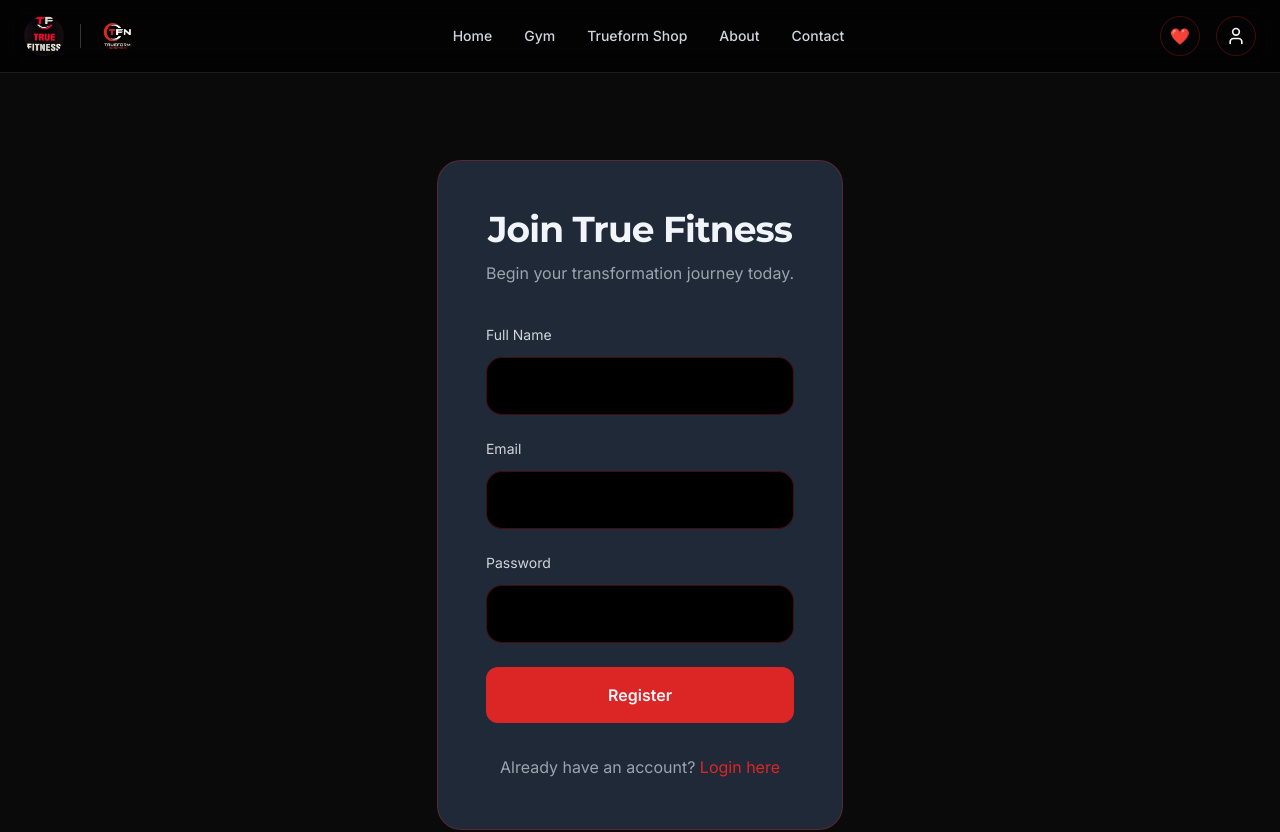
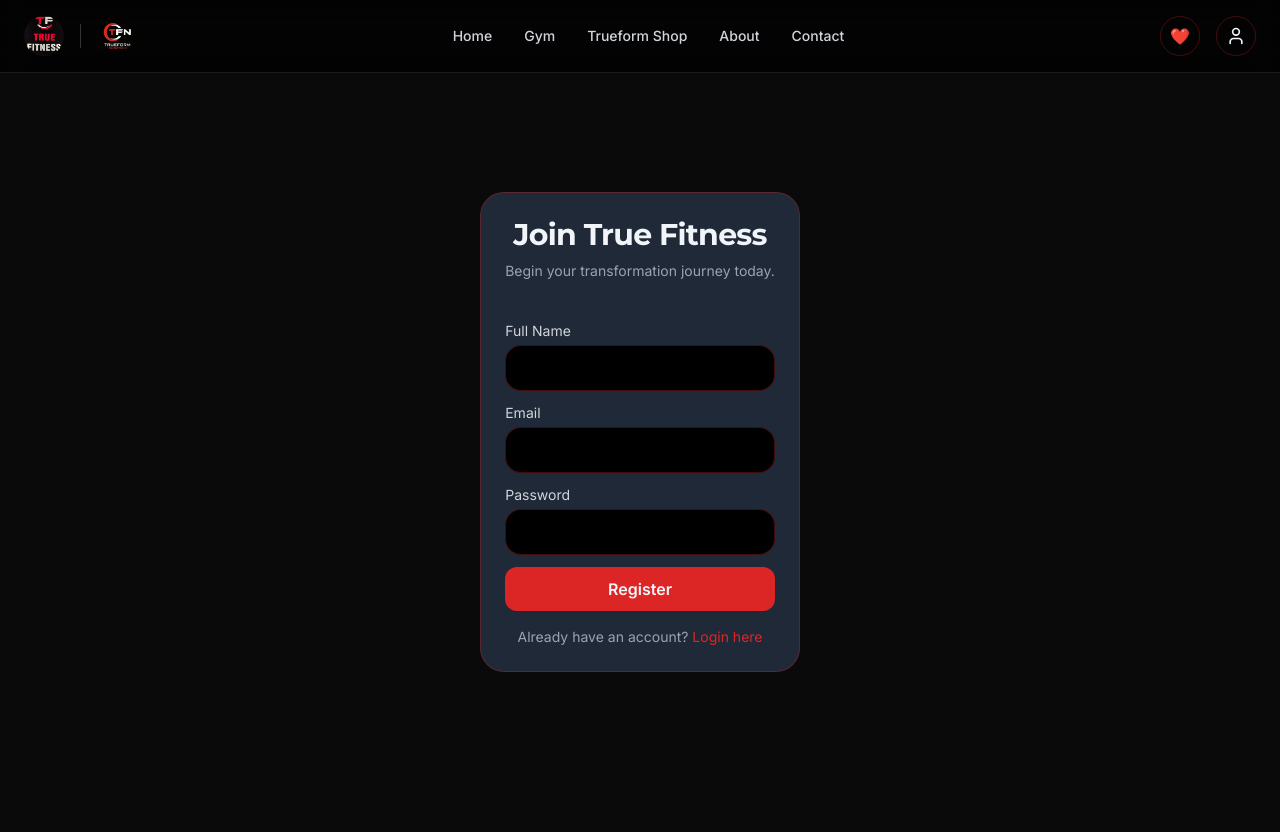
Before and after one commit to covenantmuriwo/true-fitness, a React (Vite) app in the folder client/: page /register in a window 1280 px wide. Shown: the top 832 px of the page. Built offline with nearby package versions, Linux system fonts and the light colour scheme.

Commit message:
Refine UI across pages and add scroll indicators

```diff
--- a/client/src/pages/About.jsx
+++ b/client/src/pages/About.jsx
@@ -1,6 +1,6 @@
 import { motion } from 'framer-motion';
 import { Award, Users, Target } from 'lucide-react';
-;
+import { ChevronDown } from 'lucide-react';
 
 const About = () => {
   return (
@@ -25,7 +25,20 @@ const About = () => {
   >
     Empowering fitness journeys in Arjit, Punjab since day one.
   </motion.p>
+<motion.div
+  animate={{ y: [0, 8, 0] }}
+  transition={{
+    duration: 1.8,
+    repeat: Infinity,
+  }}
+  className="mt-14 flex flex-col items-center gap-2 opacity-60"
+>
+  <span className="text-xs uppercase tracking-[0.3em] text-gray-500">
+    Explore
+  </span>
 
+  <ChevronDown size={28} className="text-gray-500" />
+</motion.div>
 </div>
 
      <div className="max-w-6xl mx-auto px-6 py-16">
--- a/client/src/pages/Contact.jsx
+++ b/client/src/pages/Contact.jsx
@@ -1,6 +1,7 @@
 import { useState } from 'react';
 import { MapPin, Phone, Mail, Clock } from 'lucide-react';
-
+import { ChevronDown } from 'lucide-react';
+import { motion } from 'framer-motion';
 const Contact = () => {
   const [formData, setFormData] = useState({
     name: '',
@@ -21,11 +22,27 @@ const Contact = () => {
           <div className="h-screen flex flex-col items-center justify-center text-center px-6">
           <h1 className="text-4xl md:text-6xl font-bold tracking-tight mb-5">Get In Touch</h1>
           <p className="text-lg md:text-2xl text-gray-300 mb-2">We're here to help you on your fitness journey</p>
+
+          <motion.div
+  animate={{ y: [0, 8, 0] }}
+  transition={{
+    duration: 1.8,
+    repeat: Infinity,
+  }}
+  className="mt-14 flex flex-col items-center gap-2 opacity-60"
+>
+  <span className="text-xs uppercase tracking-[0.3em] text-gray-500">
+    Explore
+  </span>
+
+  <ChevronDown size={28} className="text-gray-500" />
+</motion.div>
+
           </div>
+
         </div>
+        <div className="grid md:grid-cols-2 gap-16">
 
-
-        <div className="grid md:grid-cols-2 gap-16">
           {/* Contact Form */}
           <div>
             <h2 className="text-3xl md:text-4xl font-bold mb-3">Send us a Message</h2>
--- a/client/src/pages/Gym.jsx
+++ b/client/src/pages/Gym.jsx
@@ -2,6 +2,7 @@ import { useState } from 'react';
 import { motion } from 'framer-motion';
 import { Clock, Award, User } from 'lucide-react';
 import manojImage from '../assets/gym/manoj-trainer.jpg';
+import { ChevronDown } from 'lucide-react';
 
 const Gym = () => {
   const [showBookingSuccess, setShowBookingSuccess] = useState(false);
@@ -103,6 +104,20 @@ return (
 >
   Join True Fitness
 </motion.button>
+<motion.div
+  animate={{ y: [0, 8, 0] }}
+  transition={{
+    duration: 1.8,
+    repeat: Infinity,
+  }}
+  className="mt-14 flex flex-col items-center gap-2 opacity-60"
+>
+  <span className="text-xs uppercase tracking-[0.3em] text-gray-500">
+    Explore
+  </span>
+
+  <ChevronDown size={28} className="text-gray-500" />
+</motion.div>
 
     </div>
   </section>
--- a/client/src/pages/Login.jsx
+++ b/client/src/pages/Login.jsx
@@ -28,44 +28,44 @@ const Login = () => {
   };
 
   return (
-    <div className="min-h-screen bg-dark-bg flex items-center justify-center px-6 pt-24">
+    <div className="min-h-screen bg-dark-bg flex items-center justify-center px-6 pt-8">
     <div className="min-h-[80vh] flex items-center justify-center px-6">
       <motion.div
         initial={{ opacity: 0, y: 20 }}
         animate={{ opacity: 1, y: 0 }}
-        className="max-w-md w-full bg-dark-card p-8 md:p-12 rounded-3xl border border-primary-red/30"
+        className="max-w-sm w-full bg-dark-card p-6 md:p-8 rounded-3xl border border-primary-red/30 mt-12"
       >
         <div className="text-center mb-10">
-  <h1 className="text-4xl font-bold tracking-tight mb-3">
+  <h1 className="text-3xl font-bold tracking-tight mb-2">
     Welcome Back
   </h1>
 
-  <p className="text-base text-gray-400">
+  <p className="text-sm text-gray-400">
     Continue your fitness journey.
   </p>
 </div>
 
         {error && <p className="text-red-500 text-center mb-4">{error}</p>}
 
-        <form onSubmit={handleSubmit} className="space-y-6">
+        <form onSubmit={handleSubmit} className="space-y-4">
           <div>
-            <label className="block text-sm text-gray-300 mb-3">Email</label>
+            <label className="block text-sm text-gray-300 mb-2">Email</label>
             <input
               type="email"
               value={email}
               onChange={(e) => setEmail(e.target.value)}
-              className="w-full px-6 py-4 bg-black border border-primary-red/30 rounded-2xl focus:border-primary-red outline-none transition-all"
+              className="w-full px-5 py-3 bg-black border border-primary-red/30 rounded-2xl focus:border-primary-red outline-none transition-all"
               required
             />
           </div>
 
           <div>
-            <label className="block text-sm text-gray-300 mb-3">Password</label>
+            <label className="block text-sm text-gray-300 mb-2">Password</label>
             <input
               type="password"
               value={password}
               onChange={(e) => setPassword(e.target.value)}
-              className="w-full px-6 py-4 bg-black border border-primary-red/30 rounded-2xl focus:border-primary-red outline-none transition-all"
+              className="w-full px-5 py-3 bg-black border border-primary-red/30 rounded-2xl focus:border-primary-red outline-none transition-all"
               required
             />
           </div>
@@ -73,13 +73,13 @@ const Login = () => {
           <button
             type="submit"
             disabled={loading}
-            className="w-full py-4 bg-primary-red hover:bg-red-700 rounded-xl font-semibold transition-all disabled:opacity-70"
+            className="w-full py-3 bg-primary-red hover:bg-red-700 rounded-xl font-semibold transition-all disabled:opacity-70"
           >
             {loading ? 'Logging in...' : 'Login'}
           </button>
         </form>
 
-        <p className="text-center mt-8 text-gray-400">
+        <p className="text-center mt-6 text-gray-400 text-sm">
           Don't have an account?{' '}
           <Link to="/register" className="text-primary-red hover:text-red-400 transition-all">Register here</Link>
         </p>
--- a/client/src/pages/Register.jsx
+++ b/client/src/pages/Register.jsx
@@ -29,55 +29,55 @@ const Register = () => {
   };
 
   return (
-    <div className="min-h-screen bg-dark-bg flex items-center justify-center px-6 pt-24">
+    <div className="min-h-screen bg-dark-bg flex items-center justify-center px-6 pt-8">
     <div className="min-h-[80vh] flex items-center justify-center px-6">
       <motion.div
         initial={{ opacity: 0, y: 20 }}
         animate={{ opacity: 1, y: 0 }}
-        className="max-w-md w-full bg-dark-card p-8 md:p-12 rounded-3xl border border-primary-red/30 mt-16"
+        className="max-w-sm w-full bg-dark-card p-5 md:p-6 rounded-3xl border border-primary-red/30 mt-8"
       >
         <div className="text-center mb-10">
-  <h1 className="text-4xl font-bold tracking-tight mb-3">
+  <h1 className="text-3xl font-bold tracking-tight mb-2">
     Join True Fitness
   </h1>
 
-  <p className="text-base text-gray-400">
+  <p className="text-sm text-gray-400">
     Begin your transformation journey today.
   </p>
 </div>
 
         {error && <p className="text-red-500 text-center mb-4">{error}</p>}
 
-        <form onSubmit={handleSubmit} className="space-y-6">
+        <form onSubmit={handleSubmit} className="space-y-3">
           <div>
-            <label className="block text-sm text-gray-300 mb-3">Full Name</label>
+            <label className="block text-sm text-gray-300 mb-1">Full Name</label>
             <input
               type="text"
               value={name}
               onChange={(e) => setName(e.target.value)}
-              className="w-full px-6 py-4 bg-black border border-primary-red/30 rounded-2xl focus:border-primary-red outline-none transition-all"
+              className="w-full px-4 py-2.5 bg-black border border-primary-red/30 rounded-2xl focus:border-primary-red outline-none transition-all"
               required
             />
           </div>
 
           <div>
-            <label className="block text-sm text-gray-300 mb-3">Email</label>
+            <label className="block text-sm text-gray-300 mb-1">Email</label>
             <input
               type="email"
               value={email}
               onChange={(e) => setEmail(e.target.value)}
-              className="w-full px-6 py-4 bg-black border border-primary-red/30 rounded-2xl focus:border-primary-red outline-none transition-all"
+              className="w-full px-4 py-2.5 bg-black border border-primary-red/30 rounded-2xl focus:border-primary-red outline-none transition-all"
               required
             />
           </div>
 
           <div>
-            <label className="block text-sm text-gray-300 mb-3">Password</label>
+            <label className="block text-sm text-gray-300 mb-1">Password</label>
             <input
               type="password"
               value={password}
               onChange={(e) => setPassword(e.target.value)}
-              className="w-full px-6 py-4 bg-black border border-primary-red/30 rounded-2xl focus:border-primary-red outline-none transition-all"
+              className="w-full px-4 py-2.5 bg-black border border-primary-red/30 rounded-2xl focus:border-primary-red outline-none transition-all"
               required
             />
           </div>
@@ -85,13 +85,13 @@ const Register = () => {
           <button
             type="submit"
             disabled={loading}
-            className="w-full py-4 bg-primary-red hover:bg-red-700 rounded-xl font-semibold transition-all disabled:opacity-70"
+            className="w-full py-2.5 bg-primary-red hover:bg-red-700 rounded-xl font-semibold transition-all disabled:opacity-70"
           >
             {loading ? 'Creating Account...' : 'Register'}
           </button>
         </form>
 
-        <p className="text-center mt-8 text-gray-400">
+        <p className="text-center mt-4 text-gray-400 text-sm">
           Already have an account?{' '}
           <Link to="/login" className="text-primary-red hover:text-red-400 transition-all">Login here</Link>
         </p>
--- a/client/src/pages/Shop.jsx
+++ b/client/src/pages/Shop.jsx
@@ -3,7 +3,7 @@ import { motion, AnimatePresence } from 'framer-motion';
 import { products, categories } from '../data/products';
 import { ShoppingCart, Plus, Trash2, X, MapPin } from 'lucide-react';
 import { useWishlist } from '../context/WishlistContext';
-
+import { ChevronDown } from 'lucide-react';
 const Shop = () => {
   const [selectedCategory, setSelectedCategory] = useState('all');
   const [showCart, setShowCart] = useState(false);
@@ -60,6 +60,20 @@ const Shop = () => {
   <p className="text-gray-400 text-sm mt-1">
     📍 Shop is located right next to the gym
   </p>
+  <motion.div
+  animate={{ y: [0, 8, 0] }}
+  transition={{
+    duration: 1.8,
+    repeat: Infinity,
+  }}
+  className="mt-14 flex flex-col items-center gap-2 opacity-60"
+>
+  <span className="text-xs uppercase tracking-[0.3em] text-gray-500">
+    Explore
+  </span>
+
+  <ChevronDown size={28} className="text-gray-500" />
+</motion.div>
 
 </div>
 
```
